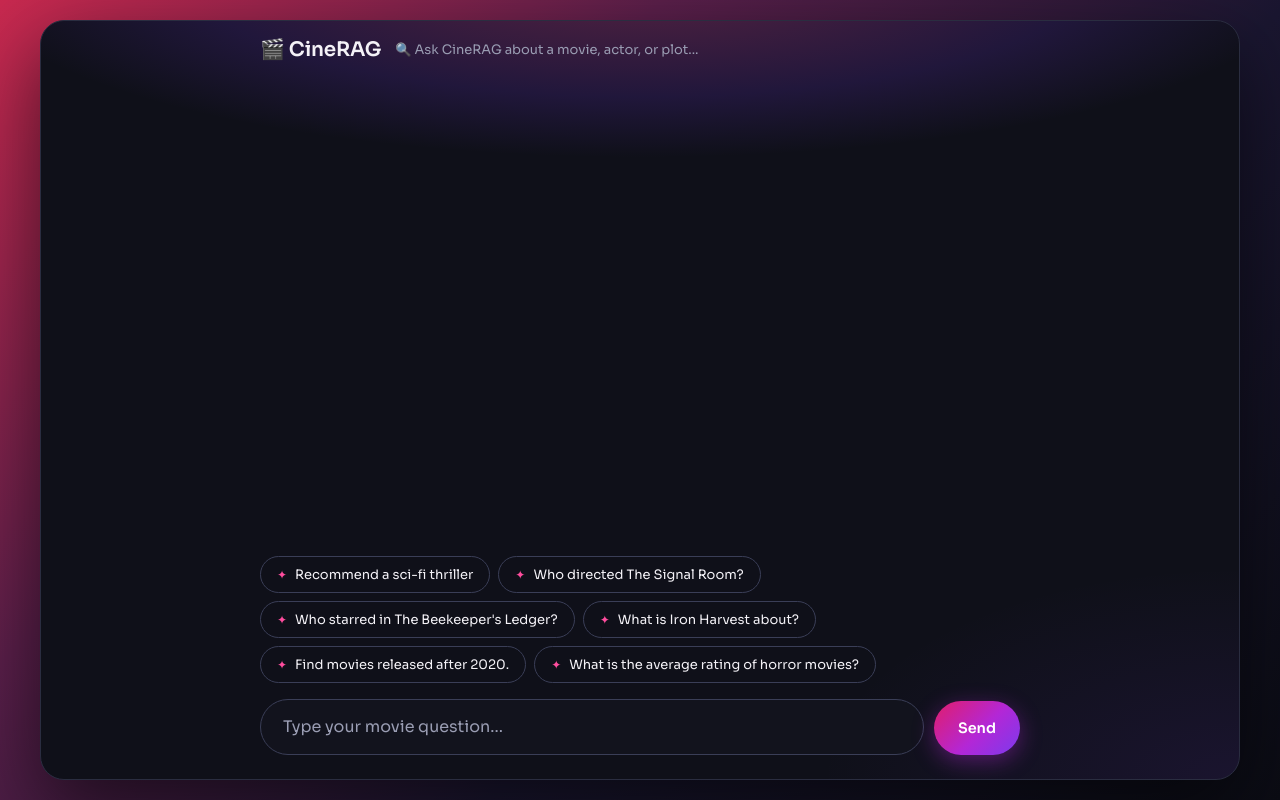
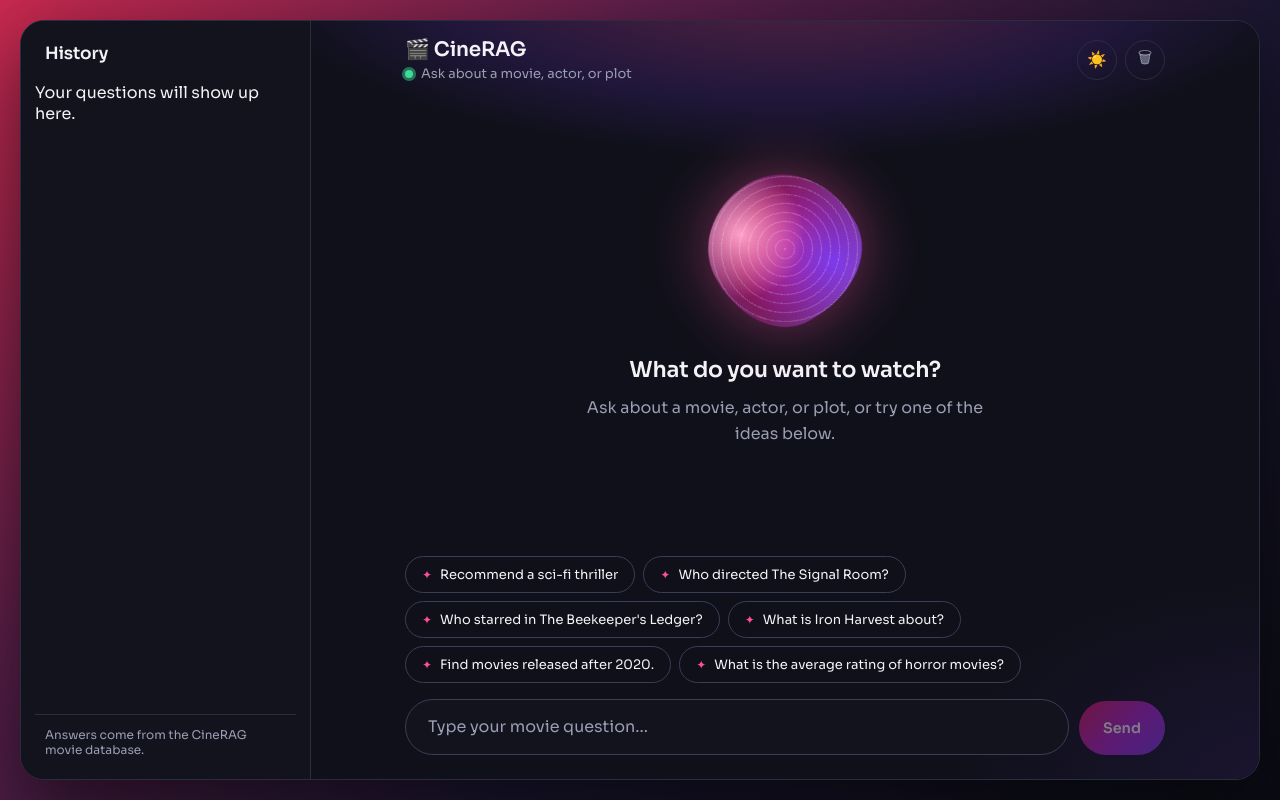
Before and after one commit to yusrababari/CineRAG, a React (Vite) app: page / in a window 1280 px wide. Built offline with nearby package versions, Linux system fonts and the light colour scheme; the HTML template or start-up script is replaced by a standard one.

Commit message:
added sidebar

```diff
--- a/src/components/chat.jsx
+++ b/src/components/chat.jsx
@@ -30,20 +30,65 @@ function cleanAnswer(text) {
     .trim();
 }
 
+function timeNow() {
+  return new Date().toLocaleTimeString([], { hour: "2-digit", minute: "2-digit" });
+}
+
+function getInitialTheme() {
+  try {
+    return localStorage.getItem("cinerag-theme") || "dark";
+  } catch {
+    return "dark";
+  }
+}
+
 export default function Chat() {
   const [messages, setMessages] = useState([]);
   const [input, setInput] = useState("");
   const [isTyping, setIsTyping] = useState(false);
+  const [theme, setTheme] = useState(getInitialTheme);
+  const [toast, setToast] = useState("");
   const messagesEndRef = useRef(null);
+  const toastTimer = useRef(null);
 
   useEffect(() => {
     messagesEndRef.current?.scrollIntoView({ behavior: "smooth" });
   }, [messages, isTyping]);
 
+  // Apply + remember the theme (the CSS reads [data-theme="light"] on <html>)
+  useEffect(() => {
+    document.documentElement.setAttribute("data-theme", theme);
+    try {
+      localStorage.setItem("cinerag-theme", theme);
+    } catch {
+      /* storage can be blocked; ignore */
+    }
+  }, [theme]);
+
+  useEffect(() => () => clearTimeout(toastTimer.current), []);
+
+  function showToast(message) {
+    setToast(message);
+    clearTimeout(toastTimer.current);
+    toastTimer.current = setTimeout(() => setToast(""), 1600);
+  }
+
+  async function copyText(text) {
+    try {
+      await navigator.clipboard.writeText(text);
+      showToast("Copied!");
+    } catch {
+      showToast("Couldn't copy");
+    }
+  }
+
   async function sendMessage(text) {
-    if (!text.trim()) return;
+    if (!text.trim() || isTyping) return;
 
-    setMessages((prev) => [...prev, { id: Date.now(), sender: "user", text }]);
+    setMessages((prev) => [
+      ...prev,
+      { id: Date.now(), sender: "user", text, time: timeNow() },
+    ]);
     setInput("");
     setIsTyping(true);
 
@@ -51,7 +96,7 @@ export default function Chat() {
       const reply = await askCineRAG(text);
       setMessages((prev) => [
         ...prev,
-        { id: Date.now() + 1, sender: "bot", text: cleanAnswer(reply) },
+        { id: Date.now() + 1, sender: "bot", text: cleanAnswer(reply), time: timeNow() },
       ]);
     } catch {
       setMessages((prev) => [
@@ -60,6 +105,7 @@ export default function Chat() {
           id: Date.now() + 1,
           sender: "bot",
           text: "⚠️ Oops, I couldn't reach the server. Please try again!",
+          time: timeNow(),
         },
       ]);
     } finally {
@@ -72,21 +118,101 @@ export default function Chat() {
     sendMessage(input);
   }
 
+  // Sidebar history = the questions asked this session, newest first
+  const history = messages.filter((m) => m.sender === "user").slice().reverse();
+
   return (
+    <div className="app-shell">
+      <aside className={`sidebar${history.length === 0 ? " is-empty" : ""}`}>
+        <p className="sidebar-title">History</p>
+
+        {history.length === 0 ? (
+          <p className="sidebar-empty">Your questions will show up here.</p>
+        ) : (
+          <ul className="sidebar-list">
+            {history.map((m) => (
+              <li key={m.id}>
+                <button
+                  type="button"
+                  className="sidebar-link"
+                  onClick={() => sendMessage(m.text)}
+                  disabled={isTyping}
+                  title="Ask again"
+                >
+                  <span className="sidebar-icon">💬</span>
+                  <span className="sidebar-label">{m.text}</span>
+                </button>
+              </li>
+            ))}
+          </ul>
+        )}
+
+        <div className="sidebar-footer">Answers come from the CineRAG movie database.</div>
+      </aside>
+
       <div className="chat-container">
         <div className="chat-header">
+          <div className="chat-header-text">
             <h2>🎬 CineRAG</h2>
-        <p>🔍 Ask CineRAG about a movie, actor, or plot...</p>
+            <p>
+              <span className={`status-dot${isTyping ? " busy" : ""}`} />
+              {isTyping ? "Thinking..." : "Ask about a movie, actor, or plot"}
+            </p>
           </div>
 
-      <div className="chat-messages">
+          <div className="header-actions">
+            <button
+              type="button"
+              className="icon-btn"
+              onClick={() => setTheme((t) => (t === "dark" ? "light" : "dark"))}
+              aria-label={theme === "dark" ? "Switch to light theme" : "Switch to dark theme"}
+              title="Toggle theme"
+            >
+              {theme === "dark" ? "☀️" : "🌙"}
+            </button>
+            <button
+              type="button"
+              className="icon-btn"
+              onClick={() => setMessages([])}
+              disabled={messages.length === 0}
+              aria-label="Clear chat"
+              title="Clear chat"
+            >
+              🗑
+            </button>
+          </div>
+        </div>
+
+        <div className="chat-messages" role="log" aria-live="polite">
+          {messages.length === 0 && !isTyping && (
+            <div className="empty-state">
+              <h3>What do you want to watch?</h3>
+              <p>Ask about a movie, actor, or plot, or try one of the ideas below.</p>
+            </div>
+          )}
+
           {messages.map((msg) => (
-          <div key={msg.id} className={`message ${msg.sender}`}>
+            <div key={msg.id} className={`message-row ${msg.sender}`}>
+              <div className="avatar" aria-hidden="true">
+                {msg.sender === "bot" ? "🎬" : "🙂"}
+              </div>
+              <div className={`message ${msg.sender}`}>
                 <p>{msg.text}</p>
+                <span className="timestamp">{msg.time}</span>
+                {msg.sender === "bot" && (
+                  <div className="message-actions">
+                    <button type="button" onClick={() => copyText(msg.text)}>
+                      Copy
+                    </button>
+                  </div>
+                )}
+              </div>
             </div>
           ))}
 
           {isTyping && (
+            <div className="message-row bot">
+              <div className="avatar" aria-hidden="true">🎬</div>
               <div className="message bot typing-indicator">
                 Generating response - this may take a few seconds
                 <span className="loading-dots">
@@ -95,14 +221,16 @@ export default function Chat() {
                   <span></span>
                 </span>
               </div>
+            </div>
           )}
           <div ref={messagesEndRef} />
         </div>
 
+        {messages.length === 0 && (
           <div className="suggestions-container">
-        {suggestions.map((suggestion, index) => (
+            {suggestions.map((suggestion) => (
               <button
-            key={index}
+                key={suggestion}
                 type="button"
                 className="suggestion-chip"
                 onClick={() => sendMessage(suggestion)}
@@ -111,6 +239,7 @@ export default function Chat() {
               </button>
             ))}
           </div>
+        )}
 
         <form className="chat-input-area" onSubmit={handleSend}>
           <input
@@ -118,11 +247,15 @@ export default function Chat() {
             placeholder="Type your movie question..."
             value={input}
             onChange={(e) => setInput(e.target.value)}
+            aria-label="Your movie question"
           />
-        <button type="submit" disabled={isTyping}>
+          <button type="submit" disabled={isTyping || !input.trim()}>
             Send
           </button>
         </form>
+
+        {toast && <div className="toast">{toast}</div>}
+      </div>
     </div>
   );
 }
```
Lines whose indentation alone changed are shown as unchanged.
